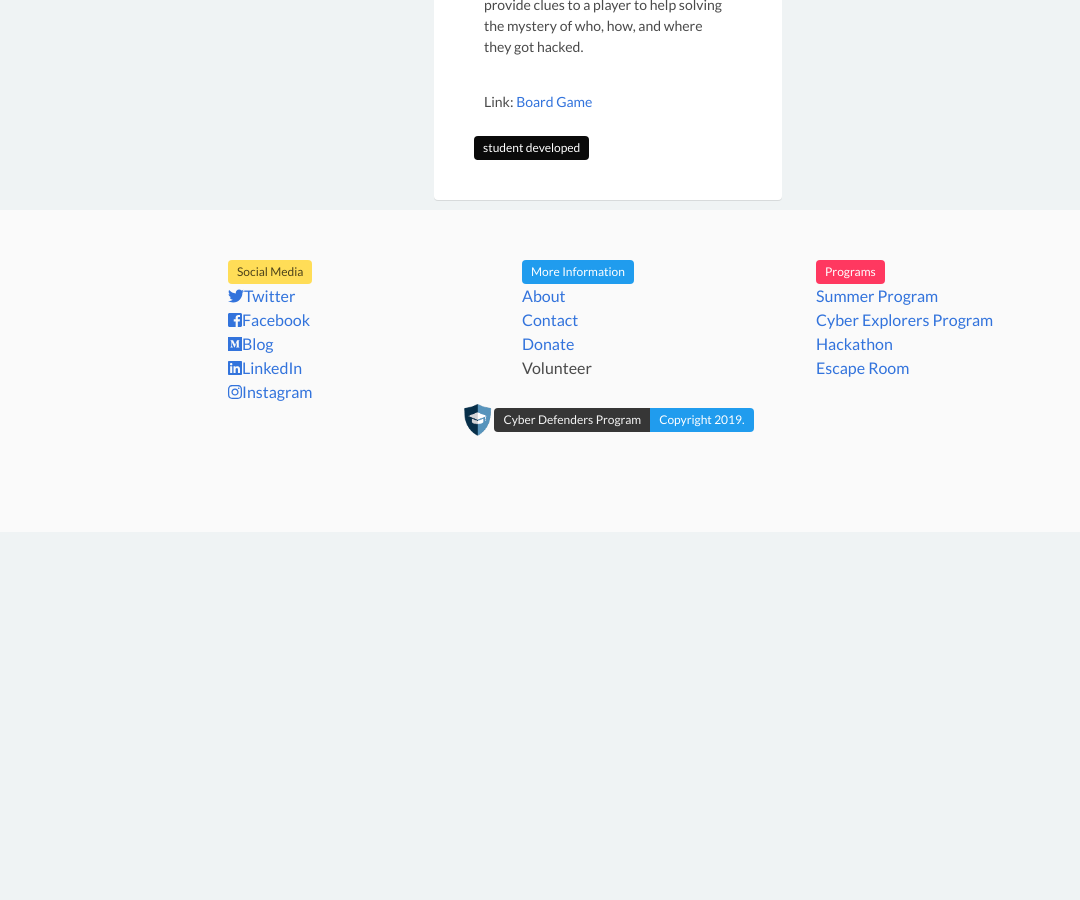
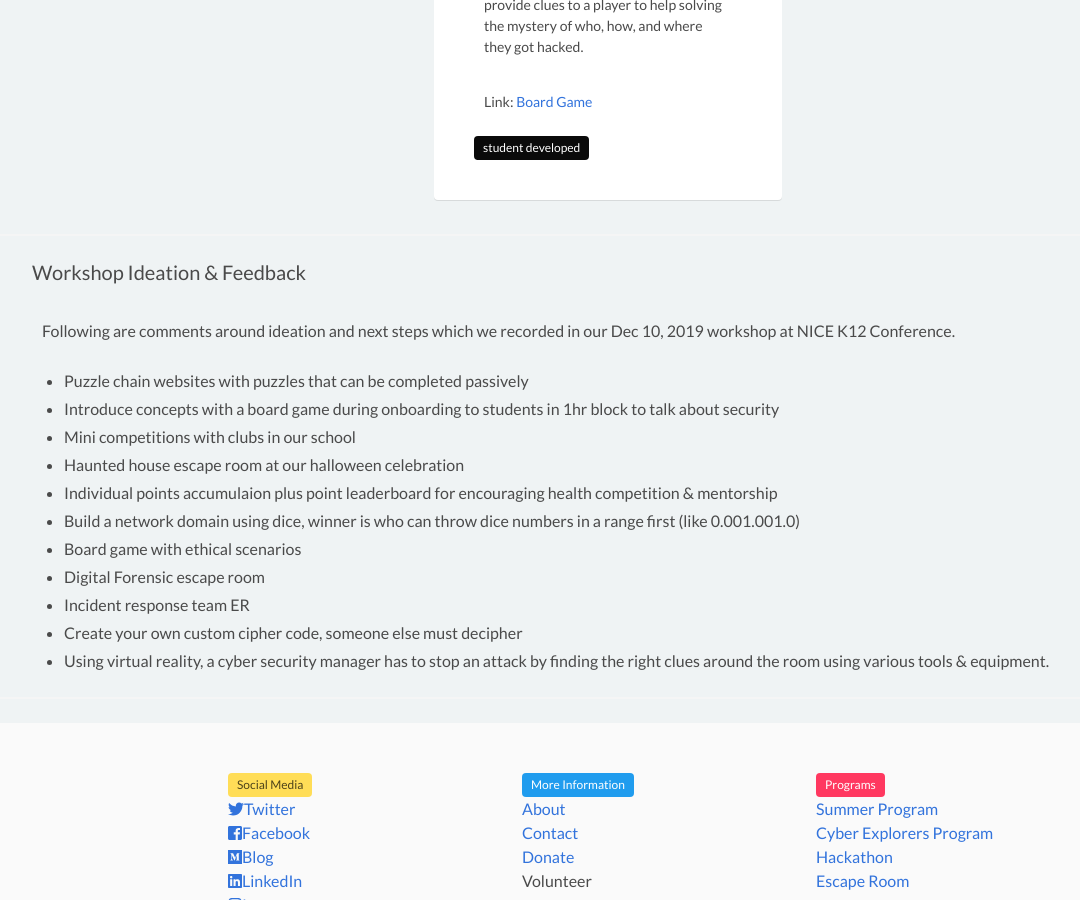
Before and after one commit to cyberdefendersprogram/www-homepage, a Jekyll site: the page built from games4security.html, in a window 1280 px wide and 900 px high, scrolled down 2573 px. Shown: the whole window, without its empty margins (32-1112 px from the left). Built offline with Jekyll 4.4.1, drawn with Linux system fonts in a browser that asks for light colours; nearby versions of some CDN libraries; comment, search, counter and statistics services are not loaded; before the commit the page ends 3105 px from its top, so only the background shows below that.

Commit message:
ideation comments

```diff
--- /dev/null
+++ b/_data/games4security-workshop-followup.csv
@@ -0,0 +1,15 @@
+name,idea1,idea2,idea3,email,location
+Jesse Hairston,Puzzle chain websites with puzzles that can be completed passively,,,jesse.hairston@uah.edu,
+Stephanie Holt,,,,seholt@fcps.edu,"Chantilly, Virginia"
+Gheorge Ceara,,,,gheorghe.ceara@oxnardonian.org,Pacifica High School
+Ellen Frey,,,,ellen.frey@icps.org,"Ashburn, Virginia"
+,,,,jjguin@cps.edu,
+Paul Kaila,Introduce concepts with a board game during onboarding to students in 1hr block to talk about security,,,pkaila@westridge.org,
+,Mini competitions with clubs in our school,Haunted house escape room at our halloween celebration,Individual points accumulaion plus point leaderboard for encouraging health competition & mentorship,christopher.clark@siatech.org,
+,"Build a network domain using dice, winner is who can throw dice numbers in a range first (like 0.001.001.0)",,,dgramospacher@mpusd.k12.ca.us,
+Dawnene Young,Board game with ethical scenarios,,,dyoung@dsdmail.net,
+Nicole Cliff,Digital Forensic escape room,Incident response team ER,,acliff@augusta.edu,"Augusta, GA"
+,"Create your own custom cipher code, someone else must decipher",,,,
+,"Using virtual reality, a cyber security manager has to stop an attack by finding the right clues around the room using various tools & equipment.",,,,
+,,,,hhua@cypresscollege.edu,"Cypress, CA"
+,,,,bren_bilson@bvrop.org,"Ontario, CA"
--- a/games4security.html
+++ b/games4security.html
@@ -29,7 +29,7 @@ permalink: /games4security/
 </section>
 <div class="box cta">
         <div class="container">
-            <!-- Begin Mailchimp Signup Form -->
+        <!-- Begin Mailchimp Signup Form -->
         <link href="//cdn-images.mailchimp.com/embedcode/horizontal-slim-10_7.css" rel="stylesheet" type="text/css">
         <style type="text/css">
             #mc_embed_signup{background:#fff; clear:left; font:14px Helvetica,Arial,sans-serif; width:100%;}
@@ -71,4 +71,21 @@ permalink: /games4security/
             {% endfor %}
             </div>
         </div>
-        </section>
+ </section>
+ <hr/>
+ <section>
+     <div class="container">
+         <h1 class="subtitle">Workshop Ideation & Feedback</h1>
+         <p>Following are comments around ideation and next steps which we recorded in our Dec 10, 2019 workshop at NICE K12 Conference.</p>
+         <div class="content">
+            <ul>
+                {% for idea in site.data.games4security-workshop-followup %}
+                    {%if idea.idea1 %}<li>{{idea.idea1}}</li>{% endif %}
+                    {%if idea.idea2 %}<li>{{idea.idea2}}</li>{% endif %}
+                    {%if idea.idea3 %}<li>{{idea.idea3}}</li>{% endif %}
+                {% endfor %}
+            </ul>
+        </div>
+     </div>
+ </section>
+<hr/>
```
Also changed, not shown: README.md.
